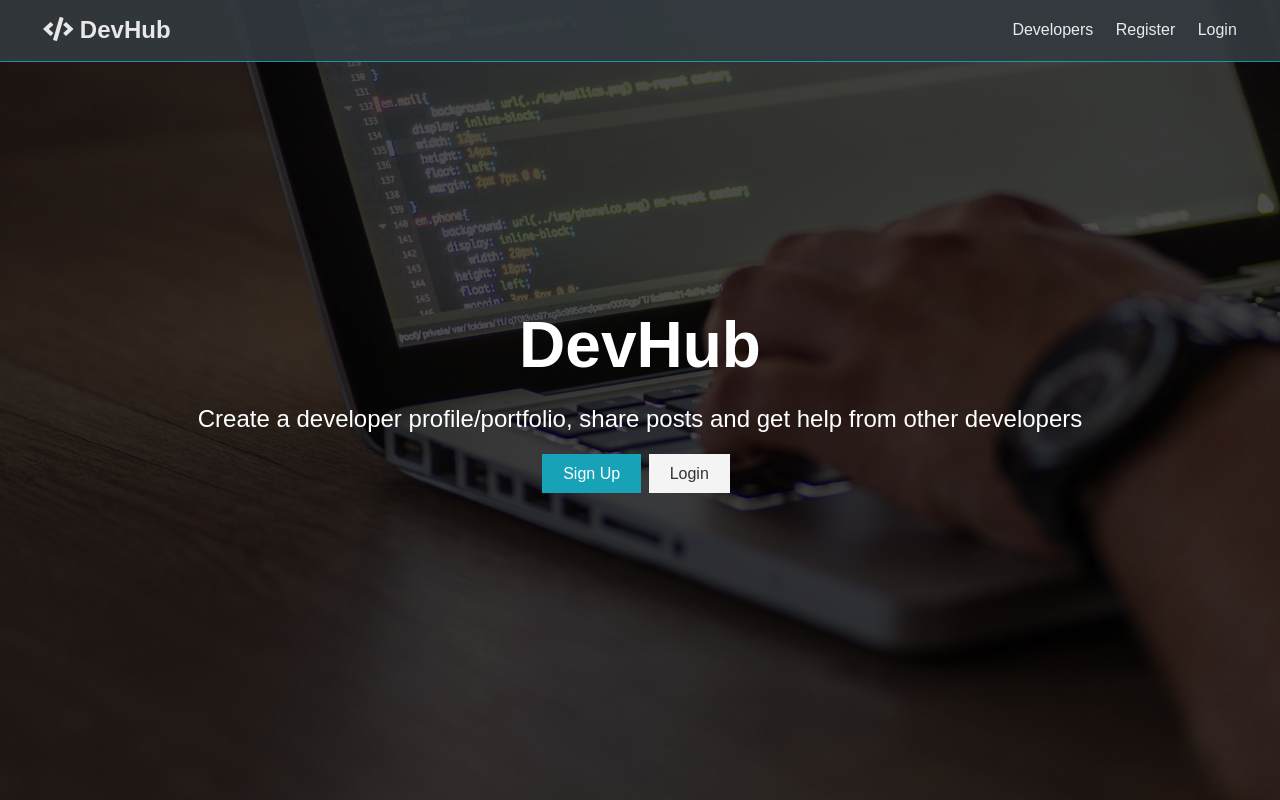
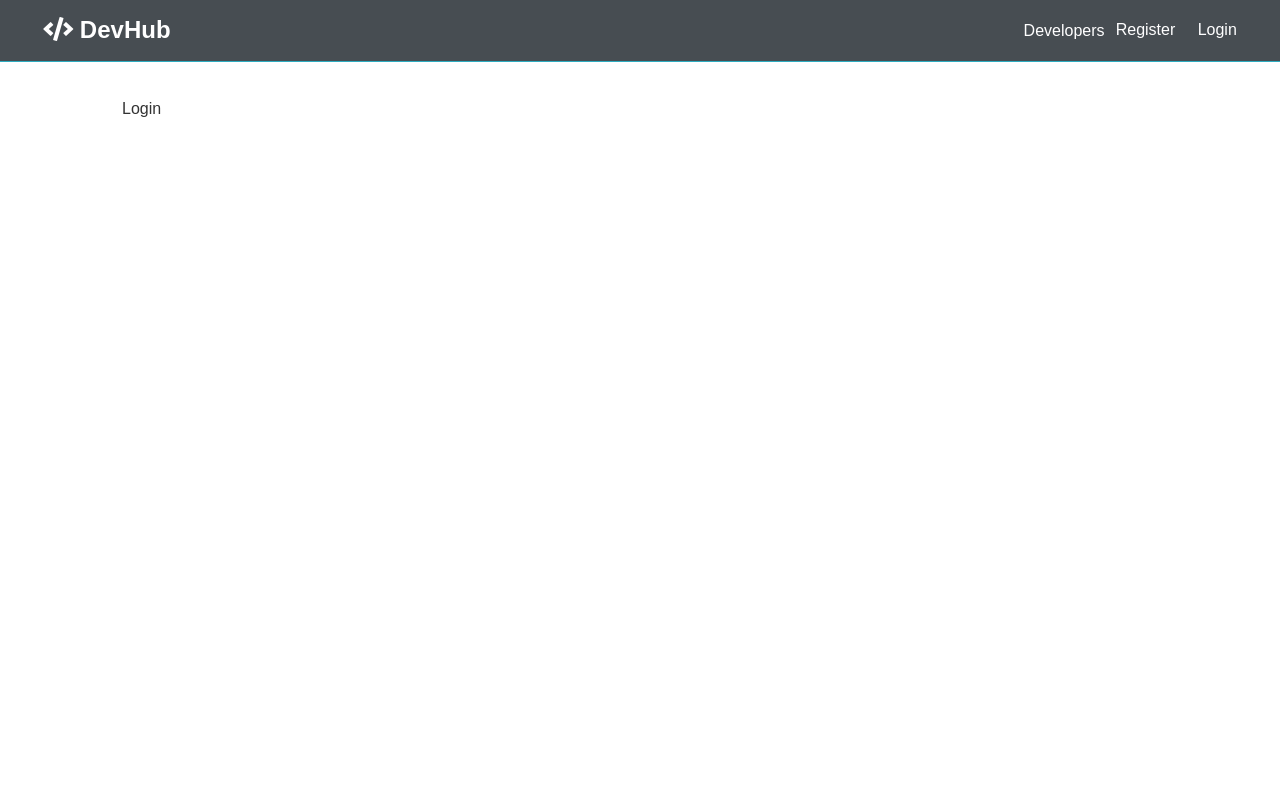
Before and after one commit to davmcgregor/devhub, a React (Create React App) app in the folder client/: page /login in a window 1280 px wide. Built offline with nearby package versions, Linux system fonts and the light colour scheme.

Commit message:
Set up React Router

```diff
--- a/client/src/App.js
+++ b/client/src/App.js
@@ -1,14 +1,27 @@
 import React from 'react';
+import { BrowserRouter as Router, Route, Switch } from 'react-router-dom';
+
+import Login from './components/auth/Login';
+import Register from './components/auth/Register';
+
 import Navbar from './components/layout/Navbar';
 import Landing from './components/layout/Landing';
 
 import './App.css';
 
 const App = () => (
-  <>
-    <Navbar />
-    <Landing />
-  </>
+  <Router>
+    <>
+      <Navbar />
+      <Route exact path='/' component={Landing} />
+      <section className="container">
+        <Switch>
+          <Route exact path="/register" component={Register} />
+          <Route exact path="/login" component={Login} />
+        </Switch>
+      </section>
+    </>
+  </Router>
 );
 
 export default App;
--- /dev/null
+++ b/client/src/components/auth/Login.js
@@ -0,0 +1,11 @@
+import React from 'react'
+
+const Login = () => {
+  return (
+    <div>
+      Login
+    </div>
+  )
+}
+
+export default Login
--- /dev/null
+++ b/client/src/components/auth/Register.js
@@ -0,0 +1,11 @@
+import React from 'react'
+
+const Register = () => {
+  return (
+    <div>
+      Register
+    </div>
+  )
+}
+
+export default Register
--- a/client/src/components/layout/Landing.js
+++ b/client/src/components/layout/Landing.js
@@ -1,4 +1,5 @@
 import React from 'react'
+import { Link } from 'react-router-dom';
 
 const Landing = () => {
   return (
@@ -11,8 +12,8 @@
             other developers
           </p>
           <div className="buttons">
-            <a href="register.html" className="btn btn-primary">Sign Up</a>
-            <a href="login.html" className="btn btn-light">Login</a>
+            <Link to='register' className="btn btn-primary">Sign Up</Link>
+            <Link to='login' className="btn btn-light">Login</Link>
           </div>
         </div>
       </div>
--- a/client/src/components/layout/Navbar.js
+++ b/client/src/components/layout/Navbar.js
@@ -1,15 +1,16 @@
 import React from 'react'
+import { Link } from 'react-router-dom';
 
 const Navbar = () => {
   return (
     <nav className="navbar bg-dark">
       <h1>
-        <a href="index.html"><i className="fas fa-code"></i> DevHub</a>
+        <Link to='/'><i className="fas fa-code"></i> DevHub</Link>
       </h1>
       <ul>
-        <li><a href="profiles.html">Developers</a></li>
-        <li><a href="register.html">Register</a></li>
-        <li><a href="login.html">Login</a></li>
+        <li>Developers</li>
+        <li><Link to='/register'>Register</Link></li>
+        <li><Link to='/login'>Login</Link></li>
       </ul>
     </nav>
   )
```
